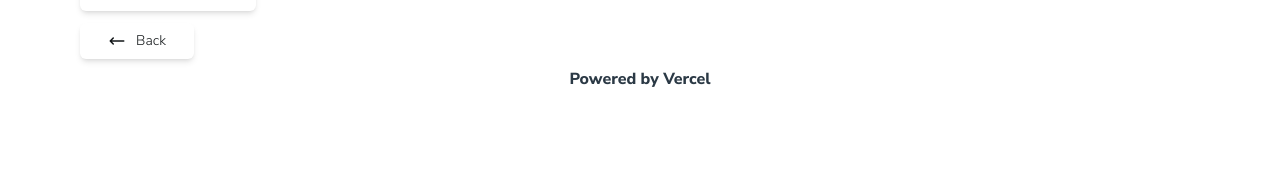
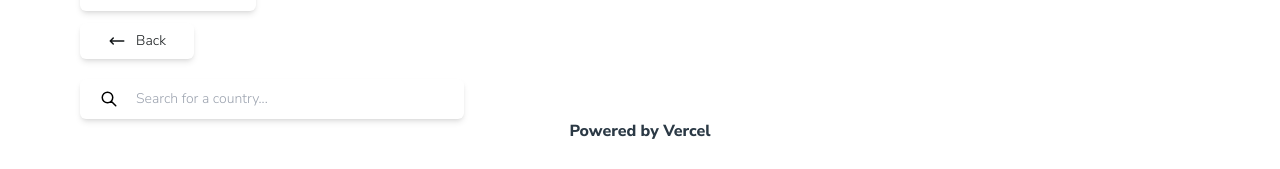
Before and after one commit to Theofilos-Chamalis/countries-explorer, a Next.js app: page / in a window 1280 px wide. Shown: the part 480-649 px from the top of the page. Built offline with nearby package versions, Linux system fonts and the light colour scheme.

Commit message:
Created the SearchInput component

```diff
--- /dev/null
+++ b/src/components/SearchInput.tsx
@@ -0,0 +1,35 @@
+import { FunctionComponent } from "react";
+import { HiOutlineSearch } from "react-icons/hi";
+
+interface SearchInputProps {
+  searchValue: string;
+  setSearchValue: (value: string) => void;
+}
+
+const SearchInput: FunctionComponent<SearchInputProps> = ({
+  searchValue,
+  setSearchValue,
+}) => {
+  return (
+    <form className="flex items-center">
+      <label htmlFor="simple-search" className="sr-only">
+        Search for a country...
+      </label>
+      <div className="relative w-96">
+        <div className="flex absolute inset-y-0 left-0 items-center pl-5 pointer-events-none">
+          <HiOutlineSearch size={18} />
+        </div>
+        <input
+          type="text"
+          id="simple-search"
+          className="bg-dmlm-white shadow-md text-lm-very-dark-blue text-sm font-nunito-light rounded-md focus:outline-none block w-full pl-14 p-2.5 dark:bg-gray-700 dark:border-gray-600 dark:placeholder-gray-400 dark:text-white"
+          placeholder="Search for a country..."
+          value={searchValue}
+          onChange={(e) => setSearchValue(e.target.value)}
+        />
+      </div>
+    </form>
+  );
+};
+
+export default SearchInput;
--- a/src/pages/index.tsx
+++ b/src/pages/index.tsx
@@ -5,6 +5,7 @@ import { useState } from "react";
 import Button from "../components/Button";
 import AppLayout from "../layouts/AppLayout";
 import { HiOutlineArrowNarrowLeft } from "react-icons/hi";
+import SearchInput from "../components/SearchInput";
 
 const countryMock = {
   name: "Canada",
@@ -88,7 +89,9 @@ const countryMock = {
 const HomePage: NextPage = () => {
   const [isDropdownOpen, setIsDropdownOpen] = useState(false);
   const [selectedFilter, setSelectedFilter] = useState("");
+  const [searchValue, setSearchValue] = useState("");
 
+  console.log(searchValue);
   return (
     <AppLayout>
       <div className="mt-32">
@@ -108,6 +111,11 @@ const HomePage: NextPage = () => {
           text="Back"
           flat={false}
         />
+        <div className="h-3" />
+        <SearchInput
+          searchValue={searchValue}
+          setSearchValue={setSearchValue}
+        />
         <footer className="flex justify-center">
           <a
             href="https://vercel.com?utm_source=create-next-app&utm_medium=default-template&utm_campaign=create-next-app"
```
